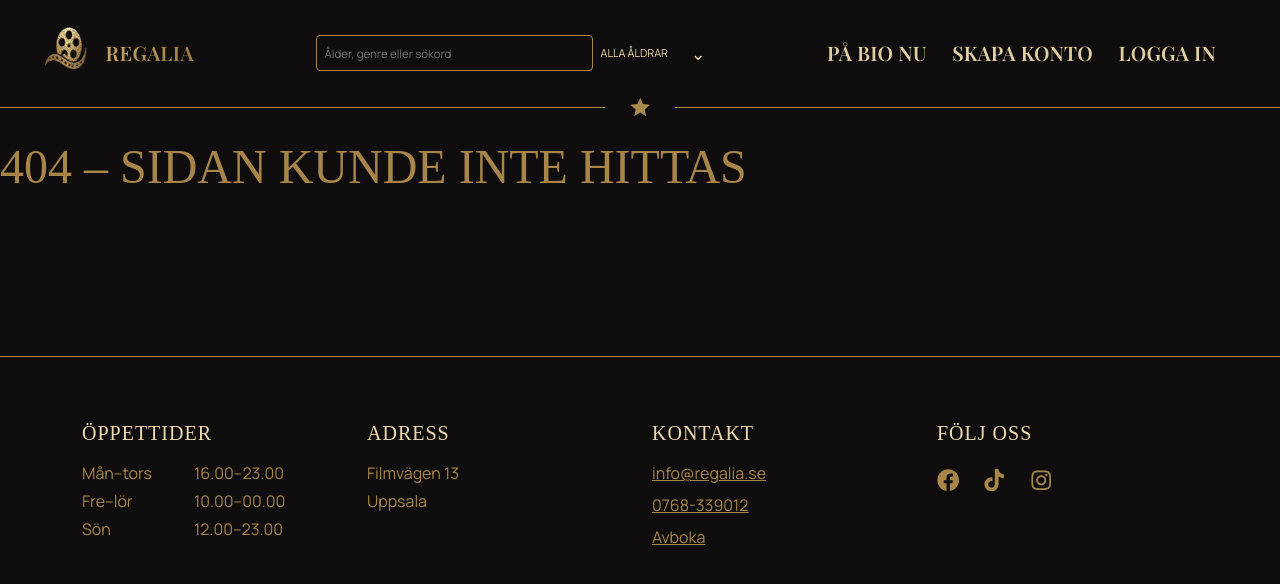
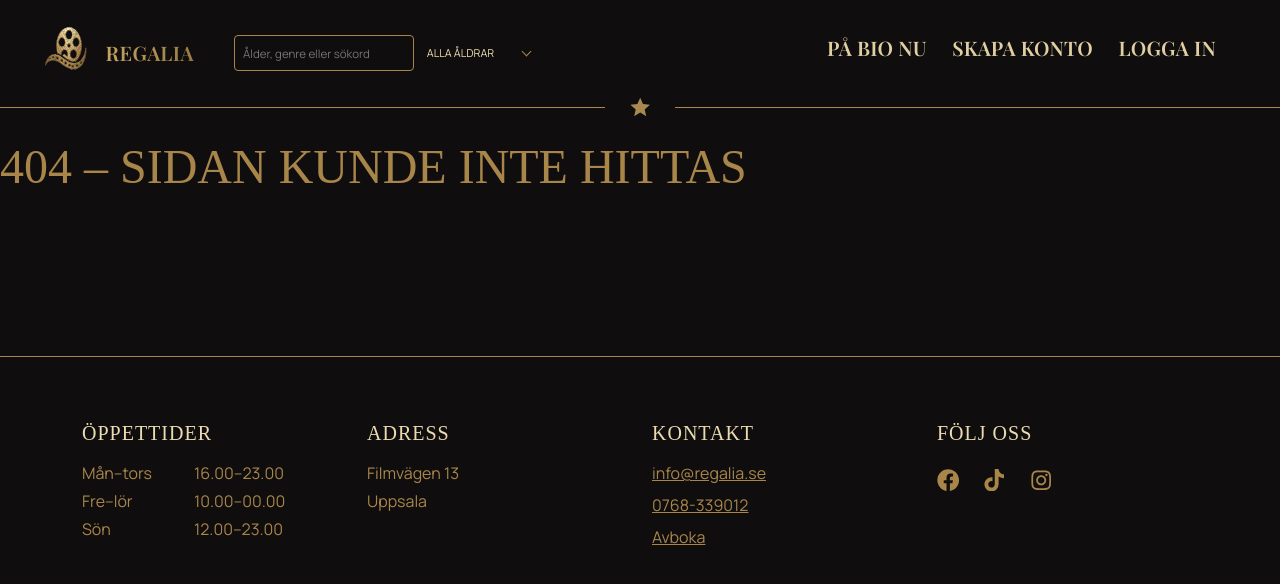
Before and after one commit to noiralba/Regalia, a React (Vite) app in the folder frontend/: page /mina-sidor in a window 1280 px wide. Shown: the top 584 px of the page. Built offline with nearby package versions, Linux system fonts and the light colour scheme; a web font is replaced by a local one.

Commit message:
small fix

```diff
--- a/frontend/src/components/Header/Header.module.scss
+++ b/frontend/src/components/Header/Header.module.scss
@@ -9,11 +9,11 @@ $gold-bright: #f4e8c4;
   position: sticky;
   top: 0;
   z-index: 1000;
-  background: $bg;
-  color: $gold-light;
-  font-family: "Playfair Display", "Times New Roman", serif;
   padding-bottom: 0.5rem;
   margin-bottom: 0.75rem;
+  color: $gold-light;
+  background: $bg;
+  font-family: "Playfair Display", "Times New Roman", serif;
 }
 
 .headerHome {
@@ -23,18 +23,20 @@ $gold-bright: #f4e8c4;
 
 .bar {
   display: flex;
+  flex-wrap: nowrap;
   align-items: center;
   justify-content: space-between;
   gap: 1rem;
-  padding: 0.25rem 2rem 0;
-  flex-wrap: wrap;
+  padding: 1.25rem 4rem 1.25rem;
 }
 
 /* Logotyp */
 .brand {
   display: flex;
+  flex: 0 0 auto;
   align-items: center;
   gap: 0.6rem;
+  margin-left: -1.5rem;
   text-decoration: none;
 
   &:focus-visible {
@@ -44,11 +46,15 @@ $gold-bright: #f4e8c4;
 }
 
 .icon {
-  width: 2.4rem;
-  height: 2.4rem;
+  display: block;
+  width: 3.5rem;
+  height: 3.5rem;
+  object-fit: contain;
 }
 
 .brandName {
+  position: relative;
+  top: 0.3rem;
   font-size: 1.25rem;
   font-weight: 600;
   letter-spacing: 0.02em;
@@ -61,25 +67,27 @@ $gold-bright: #f4e8c4;
 
 /* Sökfält */
 .searchArea {
-  flex: 1 1 250px;
-  max-width: 390px;
+  flex: 0 0 290px;
+  width: 290px;
   min-width: 0;
-  margin-inline: auto;
+  margin-right: auto;
+  margin-left: 1.5rem;
 }
 
 /* Hamburgare */
 .toggle {
   display: none;
+  flex: 0 0 auto;
   align-items: center;
   justify-content: center;
   width: 2.75rem;
   height: 2.75rem;
   padding: 0;
+  color: $gold-light;
   background: none;
   border: 0;
   border-radius: 50%;
   cursor: pointer;
-  color: $gold-light;
   transition: background-color 0.3s ease;
 
   &:hover {
@@ -145,7 +153,13 @@ $gold-bright: #f4e8c4;
   }
 }
 
-/* Meny */
+/* Navigation */
+.navWrap {
+  display: flex;
+  flex: 0 0 auto;
+  align-items: center;
+}
+
 .nav {
   display: flex;
   align-items: center;
@@ -156,12 +170,12 @@ $gold-bright: #f4e8c4;
 }
 
 .link {
+  color: $gold-light;
   font-size: 1.25rem;
   font-weight: 600;
   letter-spacing: 0.01em;
   text-transform: uppercase;
   text-decoration: none;
-  color: $gold-light;
   white-space: nowrap;
   transition: color 0.2s ease;
 
@@ -199,68 +213,36 @@ $gold-bright: #f4e8c4;
 }
 
 .star {
+  flex-shrink: 0;
   width: 1.4rem;
   height: 1.4rem;
   fill: $gold;
-  flex-shrink: 0;
 }
 
-/* Desktop */
-@media (min-width: 769px) {
+/* Mellanstora skärmar */
+@media (max-width: 1200px) and (min-width: 769px) {
   .bar {
-    padding: 1.25rem 4rem;
+    gap: 0.75rem;
+    padding-right: 1.5rem;
+    padding-left: 1.5rem;
   }
 
   .brand {
-    margin-left: -1.5rem;
+    margin-left: 0;
   }
 
-  .icon {
-    width: 3.5rem;
-    height: 3.5rem;
-  }
-
-  .brandName {
-    position: relative;
-    top: 0.3rem;
+  .searchArea {
+    flex-basis: 250px;
+    width: 250px;
+    margin-left: 0.5rem;
   }
 
   .nav {
-    position: relative;
-    top: 0.3rem;
-  }
-}
-
-/* Responsiva storlekar */
-@media (max-width: 1200px) {
-  .link {
-    font-size: 1.4rem;
-  }
-
-  .nav {
-    gap: 1.2rem;
-  }
-
-  .searchArea {
-    max-width: 320px;
-  }
-}
-
-@media (max-width: 992px) {
-  .brandName {
-    font-size: 1.5rem;
+    gap: 0.8rem;
   }
 
   .link {
-    font-size: 1.15rem;
-  }
-
-  .nav {
-    gap: 1rem;
-  }
-
-  .searchArea {
-    max-width: 280px;
+    font-size: 1rem;
   }
 }
 
@@ -271,16 +253,14 @@ $gold-bright: #f4e8c4;
   }
 
   .bar {
-    display: flex;
     flex-wrap: wrap;
-    align-items: center;
     gap: 0.5rem;
     padding: 0.5rem 1rem;
   }
 
   .brand {
     order: 1;
-    flex: 0 0 auto;
+    margin-left: 0;
   }
 
   .icon {
@@ -295,7 +275,7 @@ $gold-bright: #f4e8c4;
   .searchArea {
     order: 2;
     flex: 1 1 0;
-    max-width: none;
+    width: auto;
     min-width: 0;
     margin: 0;
   }
@@ -303,13 +283,12 @@ $gold-bright: #f4e8c4;
   .toggle {
     display: inline-flex;
     order: 3;
-    flex: 0 0 auto;
   }
 
   .navWrap {
-    flex-basis: 100%;
     order: 4;
     display: grid;
+    flex: 0 0 100%;
     grid-template-rows: 0fr;
     visibility: hidden;
     transition:
--- a/frontend/src/components/SearchBar/SearchBar.scss
+++ b/frontend/src/components/SearchBar/SearchBar.scss
@@ -3,14 +3,16 @@
 .search-bar {
   position: relative;
   width: 100%;
+  min-width: 0;
   color: v.$color-cream;
   font-family: v.$font-body;
 }
 
 .search-bar-form {
   display: flex;
+  flex-wrap: nowrap;
   align-items: center;
-  gap: 0.5rem;
+  gap: 0.8rem;
   width: 100%;
   padding: 0.5rem 0;
   background: transparent;
@@ -20,7 +22,7 @@
 /* Sökfält */
 .search-field {
   display: flex;
-  flex: 0 1 210px;
+  flex: 0 0 180px;
   flex-direction: column;
   min-width: 0;
 }
@@ -29,25 +31,31 @@
   display: none;
 }
 
-.search-input,
-.age-trigger {
+.search-input {
   box-sizing: border-box;
   width: 100%;
-  height: 40px;
-  padding: 0.5rem 0.75rem;
+  height: 36px;
+  padding: 0.4rem 0.5rem;
   color: v.$color-cream;
-  background: #0f0d0e;
+  background: v.$color-bg-dark;
   border: 1px solid v.$color-gold;
   border-radius: 4px;
   font-family: v.$font-body;
-  font-size: 0.85rem;
+  font-size: 0.72rem;
+}
+.search-input:-webkit-autofill,
+.search-input:-webkit-autofill:hover,
+.search-input:-webkit-autofill:focus {
+  -webkit-text-fill-color: v.$color-cream;
+  -webkit-box-shadow: 0 0 0 1000px v.$color-bg-dark inset;
+  transition: background-color 9999s ease-in-out 0s;
 }
 
 /* Åldersfilter */
 .age-filter {
   position: relative;
   display: flex;
-  flex: 0 0 145px;
+  flex: 0 0 105px;
   flex-direction: column;
   min-width: 0;
 }
@@ -57,63 +65,64 @@
   align-items: center;
   justify-content: space-between;
   gap: 0.35rem;
+  box-sizing: border-box;
   width: 100%;
-  height: 40px;
+  height: 36px;
   padding: 0;
   color: v.$color-cream;
   background: transparent;
   border: none;
   font-family: v.$font-body;
-  font-size: 0.85rem;
+  font-size: 0.68rem;
   text-align: left;
   cursor: pointer;
 }
 
 .age-arrow {
+  width: 7px;
+  height: 7px;
   flex-shrink: 0;
-  font-size: 1.1rem;
+  margin: -4px 2px 0 0;
+  border-right: 1px solid v.$color-gold;
+  border-bottom: 1px solid v.$color-gold;
+  transform: rotate(45deg);
   transition: transform 180ms ease;
 }
 
 .age-arrow-open {
-  transform: rotate(180deg);
+  transform: rotate(225deg);
+  margin-top: 4px;
 }
 
 /* Öppnad åldersmeny */
 .age-dropdown {
   position: absolute;
   top: calc(100% + 0.4rem);
-  right: 0;
+  left: 0;
   z-index: 1200;
-
   width: max-content;
-  min-width: 160px;
+  min-width: 150px;
   padding: 0.35rem;
-
   color: v.$color-cream;
   background: v.$color-card-bg;
   border: 1px solid v.$color-gold;
   border-radius: 4px;
-
   box-shadow: 0 8px 20px rgba(0, 0, 0, 0.5);
 }
 
 .age-option {
   display: block;
   width: 100%;
-  padding: 0.65rem 0.75rem;
-
+  padding: 0.6rem;
   color: v.$color-cream;
   background: transparent;
   border: none;
   border-radius: 4px;
-
   font-family: v.$font-body;
-  font-size: 0.85rem;
+  font-size: 0.75rem;
   text-align: left;
   white-space: nowrap;
   cursor: pointer;
-
   transition: background 180ms ease;
 
   &:hover,
@@ -130,23 +139,21 @@
 /* Sökresultat */
 .search-results {
   position: absolute;
-  top: 100%;
-  left: 1rem;
-  right: 1rem;
+  top: calc(100% + 0.4rem);
+  left: 0;
   z-index: 1100;
-
+  box-sizing: border-box;
+  width: 180px;
+  max-width: calc(100vw - 2rem);
   max-height: 60vh;
   overflow-y: auto;
-
-  margin: 0.4rem 0 0;
+  margin: 0;
   padding: 0.5rem;
-
   color: v.$color-cream;
   background: v.$color-card-bg;
   border: 1px solid v.$color-gold;
   border-radius: 4px;
   box-shadow: 0 8px 24px rgba(0, 0, 0, 0.65);
-
   font-family: v.$font-body;
 
   ul {
@@ -169,17 +176,15 @@
     align-items: flex-start;
     gap: 0.3rem;
     width: 100%;
-    padding: 0.9rem 1rem;
-
+    padding: 0.65rem;
     color: v.$color-cream;
     background: transparent;
     border: 1px solid rgba(168, 134, 74, 0.25);
     border-radius: 4px;
-
     font-family: v.$font-body;
+    font-size: 0.8rem;
     text-align: left;
     cursor: pointer;
-
     transition: background 180ms ease;
 
     &:hover {
@@ -192,49 +197,26 @@
     }
   }
 }
-
 /* Mobil */
 @media (max-width: 768px) {
-  .search-field {
-    flex: 1 1 0;
-    min-width: 0;
-  }
+  .search-bar-form {
+    gap: 0.35rem;
   }
 
   .search-field {
-  flex: 1 1 0;
+    flex: 0 1 180px;
+    min-width: 0;
+  }
+
+  .search-input {
     min-width: 0;
   }
 
   .age-filter {
     flex: 0 0 105px;
-  min-width: 0;
-}
-
-.search-input,
-.age-trigger {
-  height: 36px;
-  font-size: 0.72rem;
-}
-
-.search-input {
-  padding: 0.4rem 0.5rem;
-}
-
-.age-trigger {
-  font-size: 0.68rem;
-}
-
-.age-dropdown {
-  min-width: 150px;
-}
-
-.age-option {
-  padding: 0.6rem;
-  font-size: 0.75rem;
   }
 
   .search-results {
-  left: 0;
-  right: 0;
+    width: 180px;
   }
+}
--- a/frontend/src/components/SearchBar/SearchBar.tsx
+++ b/frontend/src/components/SearchBar/SearchBar.tsx
@@ -41,7 +41,7 @@ export default function SearchBar() {
 
   const [localSearch, setLocalSearch] = useState(() => searchQuery);
   const [ageMenuOpen, setAgeMenuOpen] = useState(false);
-  const [searchResultsOpen, setSearchResultsOpen] = useState(true);
+  const [searchResultsOpen, setSearchResultsOpen] = useState(false);
 
   const searchBarRef = useRef<HTMLElement>(null);
 
@@ -57,7 +57,7 @@ export default function SearchBar() {
     ageOptions.find((option) => option.value === ageQuery)?.label ||
     "ALLA ÅLDRAR";
 
-  // Stäng menyerna vid klick utanför eller Escape
+  // Stäng båda menyerna vid klick utanför eller Escape
   useEffect(() => {
     if (!ageMenuOpen && !searchResultsOpen) return;
 
@@ -134,16 +134,7 @@ export default function SearchBar() {
   };
 
   const handleMovieClick = (movieId: string) => {
-    setSearchResultsOpen(false);
-    setAgeMenuOpen(false);
-    setLocalSearch("");
-
     navigate(`/filmer/${movieId}`);
-
-    setSearchParams((prev) => {
-      prev.delete("sök");
-      return prev;
-    });
   };
 
   return (
@@ -156,6 +147,7 @@ export default function SearchBar() {
             className="search-input"
             id="movie-search"
             type="search"
+            autoComplete="off"
             placeholder="Ålder, genre eller sökord"
             value={localSearch}
             onFocus={() => setSearchResultsOpen(true)}
@@ -182,9 +174,7 @@ export default function SearchBar() {
             <span
               className={`age-arrow ${ageMenuOpen ? "age-arrow-open" : ""}`}
               aria-hidden="true"
-            >
-              ⌄
-            </span>
+            />
           </button>
 
           {ageMenuOpen && (
```
Lines whose indentation alone changed are shown as unchanged.
